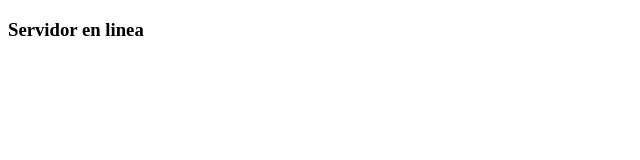
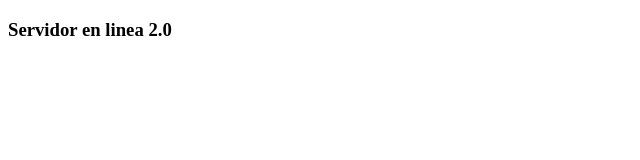
Before and after one commit to 011590Polo/turuta-express, a website: page public/index.html in a window 1280 px wide. Shown: the full height of the page, 0-640 px from the left. Drawn offline with Linux system fonts and the light colour scheme.

Commit message:
Update index.html

```diff
--- a/public/index.html
+++ b/public/index.html
@@ -5,8 +5,10 @@
     <meta http-equiv="X-UA-Compatible" content="IE=edge">
     <meta name="viewport" content="width=device-width, initial-scale=1.0">
     <title>Mi primer servidor web</title>
+
 </head>
 <body>
-    <h3>Servidor en linea</h3>
+    <h3>Servidor en linea 2.0</h3>
 </body>
+
 </html>
```
